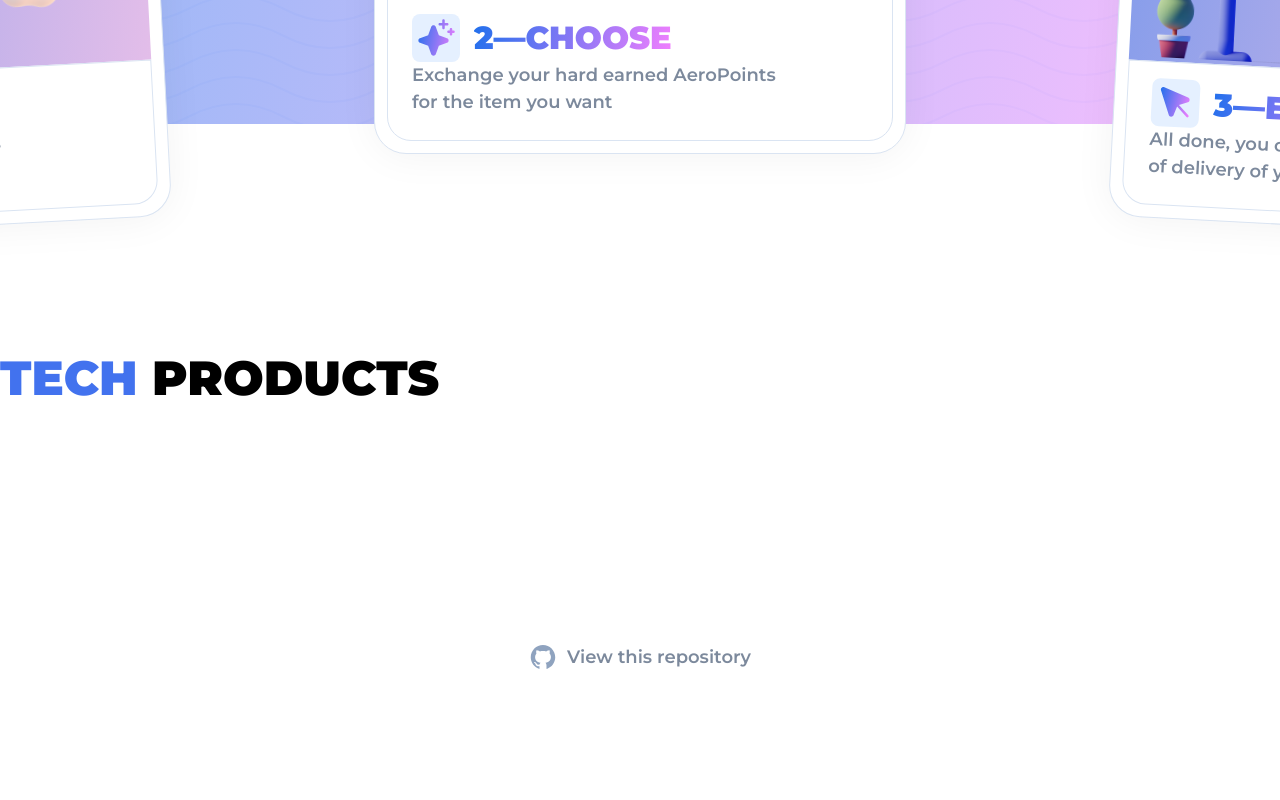
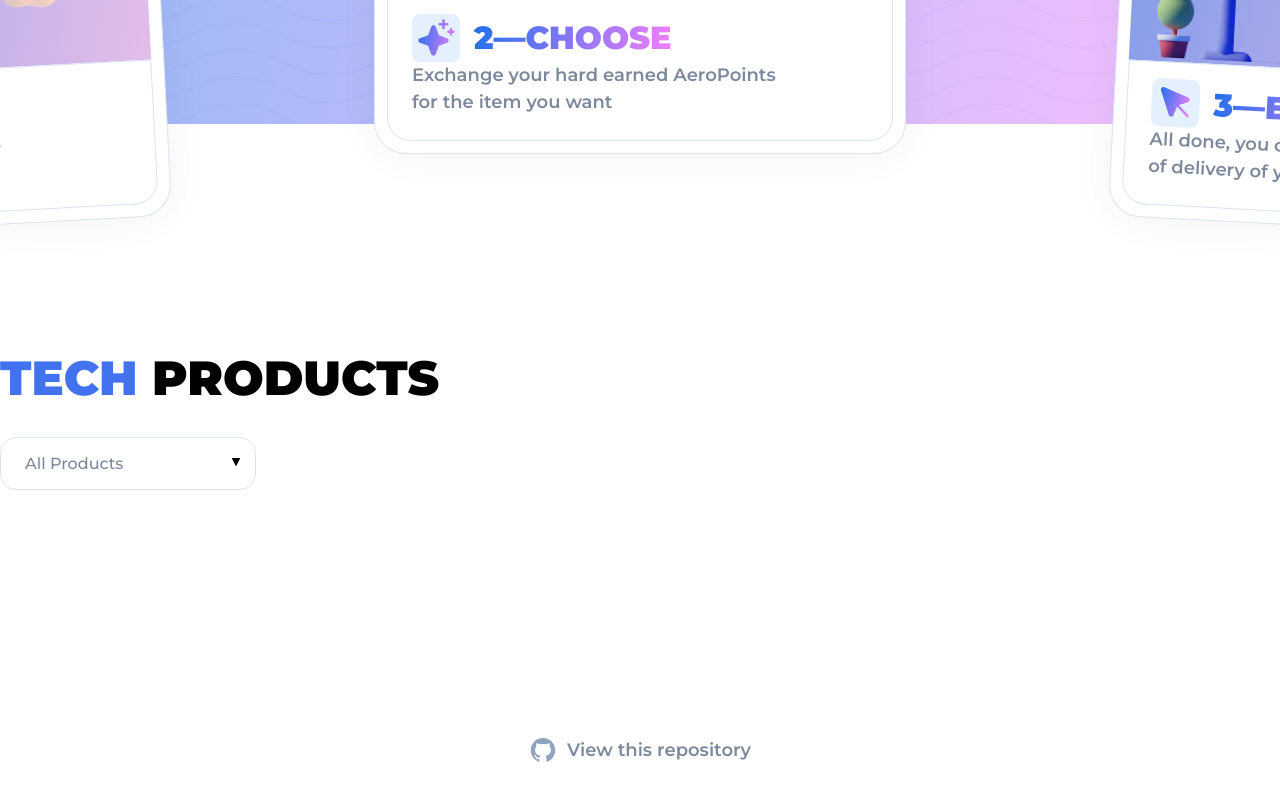
Before and after one commit to kevin-dev71/aerolab-fe-challenge, a Next.js app: page / in a window 1280 px wide. Shown: the part 1475-2275 px from the top of the page. Before the commit the page ends 2232 px from the top, so only its background shows below. Built offline with nearby package versions, Linux system fonts and the light colour scheme.

Commit message:
custom select styling fail :(

```diff
--- a/src/components/common/Icon/index.tsx
+++ b/src/components/common/Icon/index.tsx
@@ -1,10 +1,11 @@
-import AeroPayImg1Url from "src/assets/icons/aeropay-1.svg"
-import ChevronDefaultUrl from "src/assets/icons/chevron-default.svg"
-import ArrowDown from "src/assets/icons/arrow-down.svg"
-import Walkthrough1 from "src/assets/icons/walkthrough-1.svg"
-import Walkthrough2 from "src/assets/icons/walkthrough-2.svg"
-import Walkthrough3 from "src/assets/icons/walkthrough-3.svg"
 import React from "react"
+import AeroPayImg1Url from "@icons/aeropay-1.svg"
+import ChevronDefaultUrl from "@icons/chevron-default.svg"
+import ArrowDown from "@icons/arrow-down.svg"
+import Walkthrough1 from "@icons/walkthrough-1.svg"
+import Walkthrough2 from "@icons/walkthrough-2.svg"
+import Walkthrough3 from "@icons/walkthrough-3.svg"
+import SelectArrow from "@icons/select-arrow.svg"
 
 type IconsType =
   | "aero-pay"
@@ -13,6 +14,7 @@ type IconsType =
   | "walkthrough-1"
   | "walkthrough-2"
   | "walkthrough-3"
+  | "select-arrow"
 interface Props {
   icon: IconsType
   width?: string
@@ -27,6 +29,7 @@ const icons: Record<IconsType, React.FC<React.SVGProps<SVGSVGElement>>> = {
   "walkthrough-1": Walkthrough1,
   "walkthrough-2": Walkthrough2,
   "walkthrough-3": Walkthrough3,
+  "select-arrow": SelectArrow,
 }
 
 const Icon: React.FC<Props> = ({ icon, ...props }) => {
--- /dev/null
+++ b/src/components/common/Select/Select.helper.tsx
@@ -0,0 +1,8 @@
+import React from "react"
+
+export function getDisplayedValue(value: any, children: React.ReactNode) {
+  const childArray = React.Children.toArray(children)
+  const selectedChild: any = childArray.find((child: any) => child.props.value === value)
+
+  return selectedChild.props.children
+}
--- /dev/null
+++ b/src/components/common/Select/index.tsx
@@ -0,0 +1,77 @@
+import styled from "styled-components"
+import { neutral600, neutral0, neutral300, neutral100 } from "@colors"
+import { l1 as textL1Default } from "@texts/desktop"
+import Icon from "src/components/common/Icon"
+import { getDisplayedValue } from "./Select.helper"
+import { cssPropertiesToString } from "src/utils/cssPropertiesToString"
+
+const Select = ({ label, value, onChange, children }: any) => {
+  const displayedValue = getDisplayedValue(value, children)
+
+  return (
+    <Wrapper>
+      <NativeSelect id={label} value={value} onChange={onChange}>
+        {children}
+      </NativeSelect>
+      <PresentationalBit>
+        {displayedValue}
+        <IconWrapper>
+          <Icon icon="select-arrow" width={"16"} height={"16"} />
+        </IconWrapper>
+      </PresentationalBit>
+    </Wrapper>
+  )
+}
+
+const Wrapper = styled.div`
+  position: relative;
+  display: flex;
+  align-items: center;
+`
+
+const NativeSelect = styled.select`
+  position: absolute;
+  width: 100%;
+  height: 59px;
+  opacity: 0;
+  color: ${neutral600};
+  background-color: ${neutral0};
+  padding: 16px 8px 16px 24px;
+
+  -webkit-appearance: none;
+  -moz-appearance: none;
+  -ms-appearance: none;
+  -o-appearance: none;
+  appearance: none;
+
+  option {
+    padding: 16px 8px 16px 24px;
+
+    ${cssPropertiesToString(textL1Default)};
+  }
+
+  option:hover {
+    background-color: ${neutral100};
+  }
+`
+
+const PresentationalBit = styled.div`
+  color: ${neutral600};
+  background-color: ${neutral0};
+  padding: 16px 8px 16px 24px;
+  padding-right: 52px;
+  border-radius: 16px;
+  border: 1px solid ${neutral300};
+  width: 256px;
+`
+
+const IconWrapper = styled.div`
+  position: absolute;
+  top: 50%;
+  transform: translateY(-50%);
+  right: 12px;
+
+  pointer-events: none;
+`
+
+export default Select
--- a/src/components/modules/Desktop/Home/ProductsSection/index.tsx
+++ b/src/components/modules/Desktop/Home/ProductsSection/index.tsx
@@ -1,13 +1,65 @@
 import styled from "styled-components"
 import { l2 as headingsL2Default } from "src/styles/constants/desktop/titles"
 import { cssPropertiesToString } from "src/utils/cssPropertiesToString"
+import Select from "src/components/common/Select"
+import { useState } from "react"
+
+const filterByOptions = [
+  {
+    label: "All Products",
+    value: "All Products",
+  },
+  {
+    label: "Gaming",
+    value: "Gaming",
+  },
+  {
+    label: "Audio",
+    value: "Audio",
+  },
+  {
+    label: "Smart Home",
+    value: "Smart Home",
+  },
+  {
+    label: "Monitors $ TV",
+    value: "Monitors $ TV",
+  },
+  {
+    label: "Drones",
+    value: "Drones",
+  },
+  {
+    label: "Phones",
+    value: "Phones",
+  },
+  {
+    label: "Phone Accessories",
+    value: "Phone Accessories",
+  },
+]
 
 const ProductsSection = () => {
+  const [selectValue, setSelectValue] = useState(filterByOptions[0].value)
+
   return (
     <ProductsSectionWrapper>
       <Title>
         <span>TECH </span>PRODUCTS
       </Title>
+      <FilterOptions>
+        <Select
+          label="Filter By: "
+          value={selectValue}
+          onChange={(ev: React.ChangeEvent<HTMLSelectElement>) => setSelectValue(ev.target.value)}
+        >
+          {filterByOptions.map(({ value, label }) => (
+            <option key={value} value={value}>
+              {label}
+            </option>
+          ))}
+        </Select>
+      </FilterOptions>
     </ProductsSectionWrapper>
   )
 }
@@ -29,3 +81,6 @@ const Title = styled.h2`
     color: #4272ee;
   }
 `
+const FilterOptions = styled.div`
+  display: flex;
+`
```
